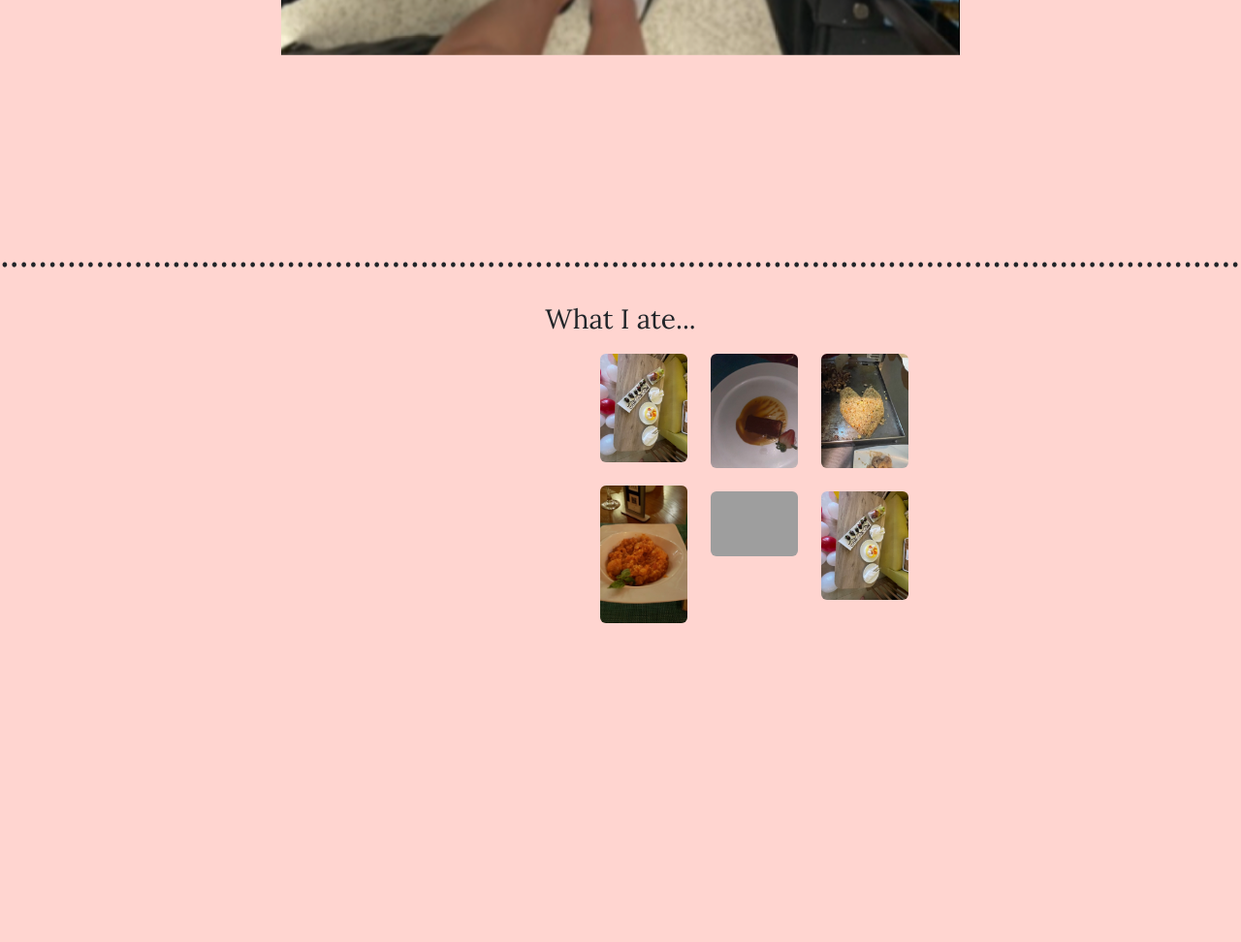
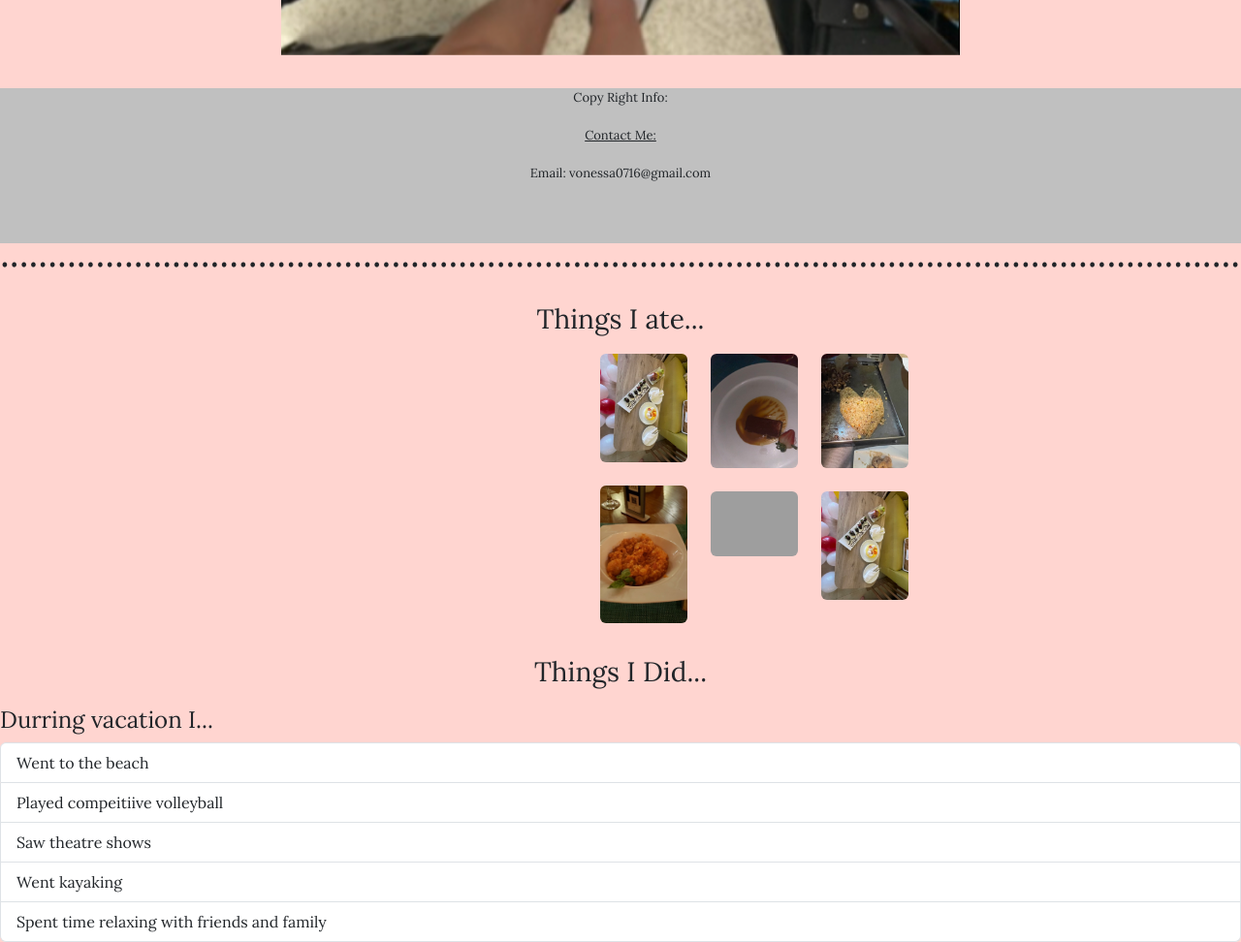
Before and after one commit to Nessa0716/summer-tainment, a plain HTML site: page index.html in a window 1280 px wide. Shown: the part 549-1521 px from the top of the page at 97% size. Before the commit the page ends 1216 px from the top, so only its background shows below. Drawn offline with nearby package versions, Linux system fonts and the light colour scheme; grey boxes are pictures that could not be loaded.

Commit message:
lats in class-commit

```diff
--- a/index.html
+++ b/index.html
@@ -44,50 +44,73 @@
 
 <h1>......................................................................................................................................
 </h1>
-<h3>What I ate...</h3>
-<!-- CREDITS TO COLLAGE: https://mdbootstrap.com/docs/standard/extended/gallery/ -->
+
+<h3>Things I ate...</h3>
+<!-- COLLAGE-->
 <div class="d-flex align-items-center">&nbsp;&nbsp;&nbsp;&nbsp;&nbsp;&nbsp;&nbsp;&nbsp;&nbsp;&nbsp;&nbsp;&nbsp;&nbsp;&nbsp;&nbsp;&nbsp;&nbsp;&nbsp;&nbsp;&nbsp;&nbsp;&nbsp;&nbsp;&nbsp;&nbsp;&nbsp;&nbsp;&nbsp;&nbsp;&nbsp;&nbsp;&nbsp;&nbsp;&nbsp;&nbsp;&nbsp;&nbsp;&nbsp;&nbsp;&nbsp;&nbsp;&nbsp;&nbsp;&nbsp;&nbsp;&nbsp;&nbsp;&nbsp;&nbsp;&nbsp;&nbsp;&nbsp;&nbsp;&nbsp;&nbsp;&nbsp;&nbsp;&nbsp;&nbsp;&nbsp;&nbsp;&nbsp;&nbsp;&nbsp;&nbsp;&nbsp;&nbsp;&nbsp;&nbsp;&nbsp;&nbsp;&nbsp;&nbsp;&nbsp;&nbsp;&nbsp;&nbsp;&nbsp;&nbsp;&nbsp;&nbsp;&nbsp;&nbsp;&nbsp;&nbsp;&nbsp;&nbsp;&nbsp;&nbsp;&nbsp;&nbsp;&nbsp;&nbsp;&nbsp;&nbsp;&nbsp;&nbsp;&nbsp;&nbsp;&nbsp;&nbsp;&nbsp;&nbsp;&nbsp;&nbsp;&nbsp;&nbsp;&nbsp;&nbsp;&nbsp;&nbsp;&nbsp;&nbsp;&nbsp;&nbsp;&nbsp;&nbsp;&nbsp;&nbsp;&nbsp;&nbsp;&nbsp;&nbsp;&nbsp;&nbsp;&nbsp;&nbsp;&nbsp;&nbsp;&nbsp;&nbsp;&nbsp;&nbsp;&nbsp;&nbsp;&nbsp;&nbsp;&nbsp;&nbsp;&nbsp;&nbsp;&nbsp;&nbsp;&nbsp;&nbsp;&nbsp;&nbsp;
 
 <div class="row">
   <div class="col-lg-2 col-md-12 mb-4 mb-lg-0">
     <img
       src="imgs/food5.jpg"
-      class="w-100 shadow-1-strong rounded mb-4"
+      class="w-100 rounded mb-4"
     />
 
     <img
       src="imgs/Screenshot 2023-10-10 142157.png"
-      class="w-100 shadow-1-strong rounded mb-4"
+      class="w-100 rounded mb-4"
     />
   </div>
 
   <div class="col-lg-2 mb-4 mb-lg-0">
     <img
       src="imgs/food2.jpg"
-      class="w-100 shadow-1-strong rounded mb-4"
-      alt="Mountains in the Clouds"
+      class="w-100 rounded mb-4"
     />
 
     <img
       src="imgs/food3.jpg"
-      class="w-100 shadow-1-strong rounded mb-4"
+      class="w-100 rounded mb-4"
     />
   </div>
 
   <div class="col-lg-2 mb-4 mb-lg-0">
     <img
       src="imgs/food4.jpg"
-      class="w-100 shadow-1-strong rounded mb-4"    />
+      class="w-100 rounded mb-4"    />
 
     <img
       src="imgs/food5.jpg"
-      class="w-100 shadow-1-strong rounded mb-4"
+      class="w-100 rounded mb-4"
           />
   </div>
 </div>
 </div>
 
-<!-- CREDITS TO COLLEGE: https://mdbootstrap.com/docs/standard/extended/gallery/ -->
+<!--COLLAGE-->
+
+
+<h3>Things I Did...</h3>
+<h4>Durring vacation I...</h4>
+<ul class="list-group">
+  <li class="list-group-item">Went to the beach</li>
+  <li class="list-group-item">Played compeitiive volleyball</li>
+  <li class="list-group-item">Saw theatre shows</li>
+  <li class="list-group-item">Went kayaking</li>
+  <li class="list-group-item">Spent time relaxing with friends and family</li>
+</ul>
+
+<!--                    FOOTER START                          -->
+<footer>
+  <p>Copy Right Info: <br> <br>
+      <u>Contact Me:</u> <br> <br>
+      Email: vonessa0716@gmail.com<br><br>
+    <a href="mail.google.com">
+    </footer>
+     <!--                    FOOTER END                            -->
+
+
+
 
 </div>
   <script src="https://cdn.jsdelivr.net/npm/bootstrap@5.3.2/dist/js/bootstrap.bundle.min.js"
--- a/style.css
+++ b/style.css
@@ -19,7 +19,17 @@ h3 {
     height:700px;
     margin: auto;
   }
+/* ⬇️ FOOTER ⬇️ */
+footer {
+    height: 200px;
+    background: #c0c0c0;
+position: fixed;
+            bottom: 0;
+            height: 20%;
+            width: 100%;
+  text-align: center;
+}
 
-  .container{
-    background-color: aliceblue;
-  }
+p {
+    font-size: 13px;
+}
```
